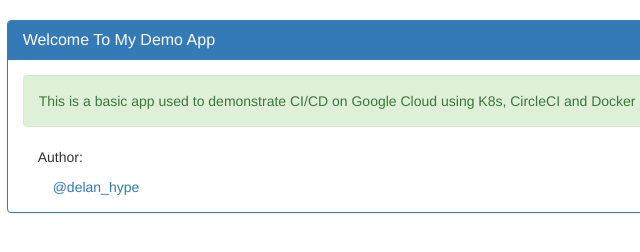
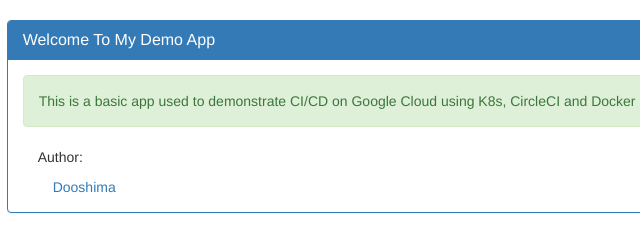
Before and after one commit to didi-hub97/sca-project-C4, a website: page index.html in a window 1280 px wide. Shown: the full height of the page, 115-755 px from the left. Drawn offline with nearby package versions, Linux system fonts and the light colour scheme.

Commit message:
changes to html file

```diff
--- a/index.html
+++ b/index.html
@@ -17,7 +17,7 @@
          <div class="col-md-9">
            <p>Author:</p>
            <div class="col-md-3">
-             <a href="https://twitter.com/delan_hype">@delan_hype</a>
+             <a href="https://twitter.com/delan_hype">Dooshima</a>
            </div>
          </div>
       </div>
```
